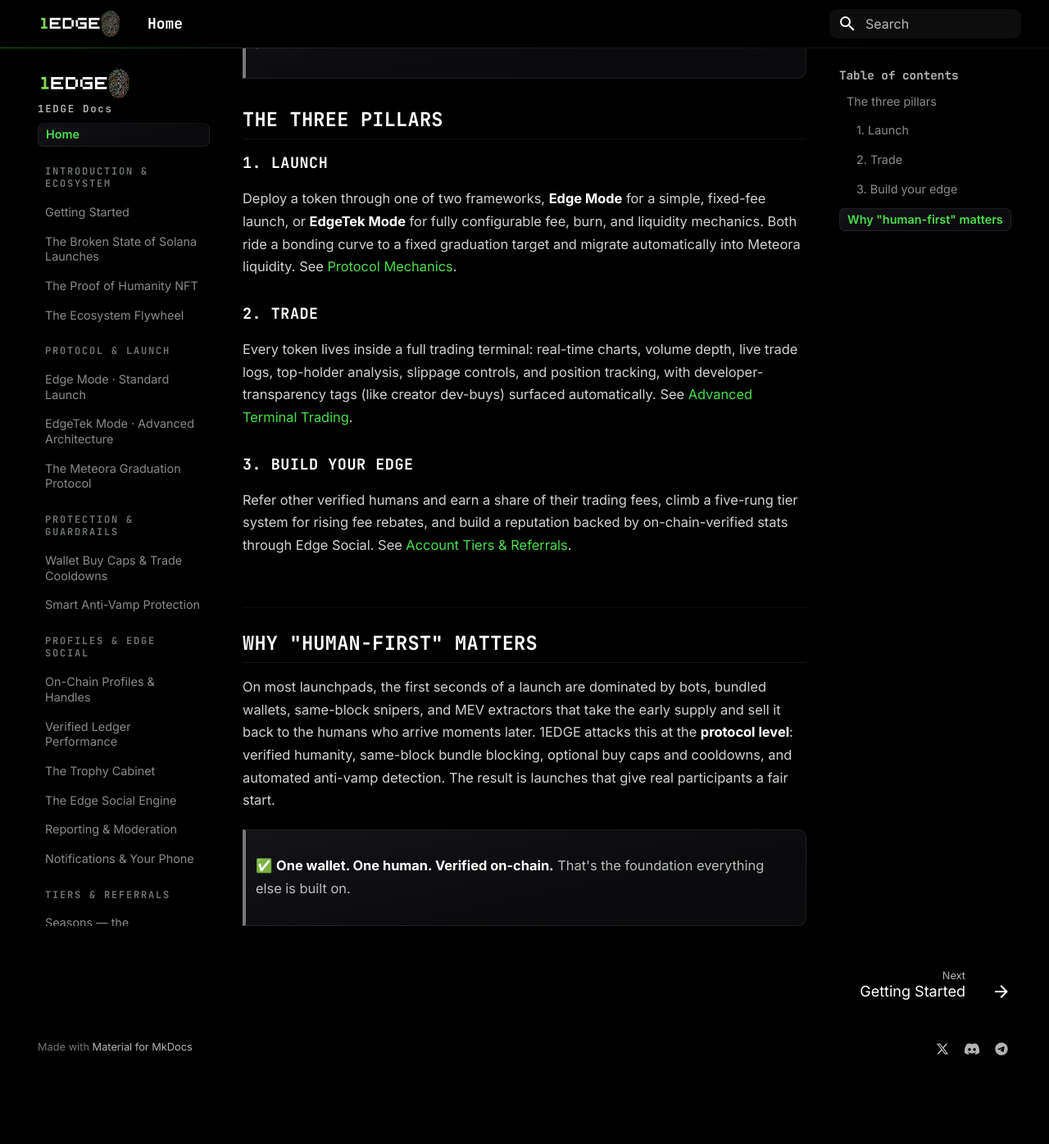
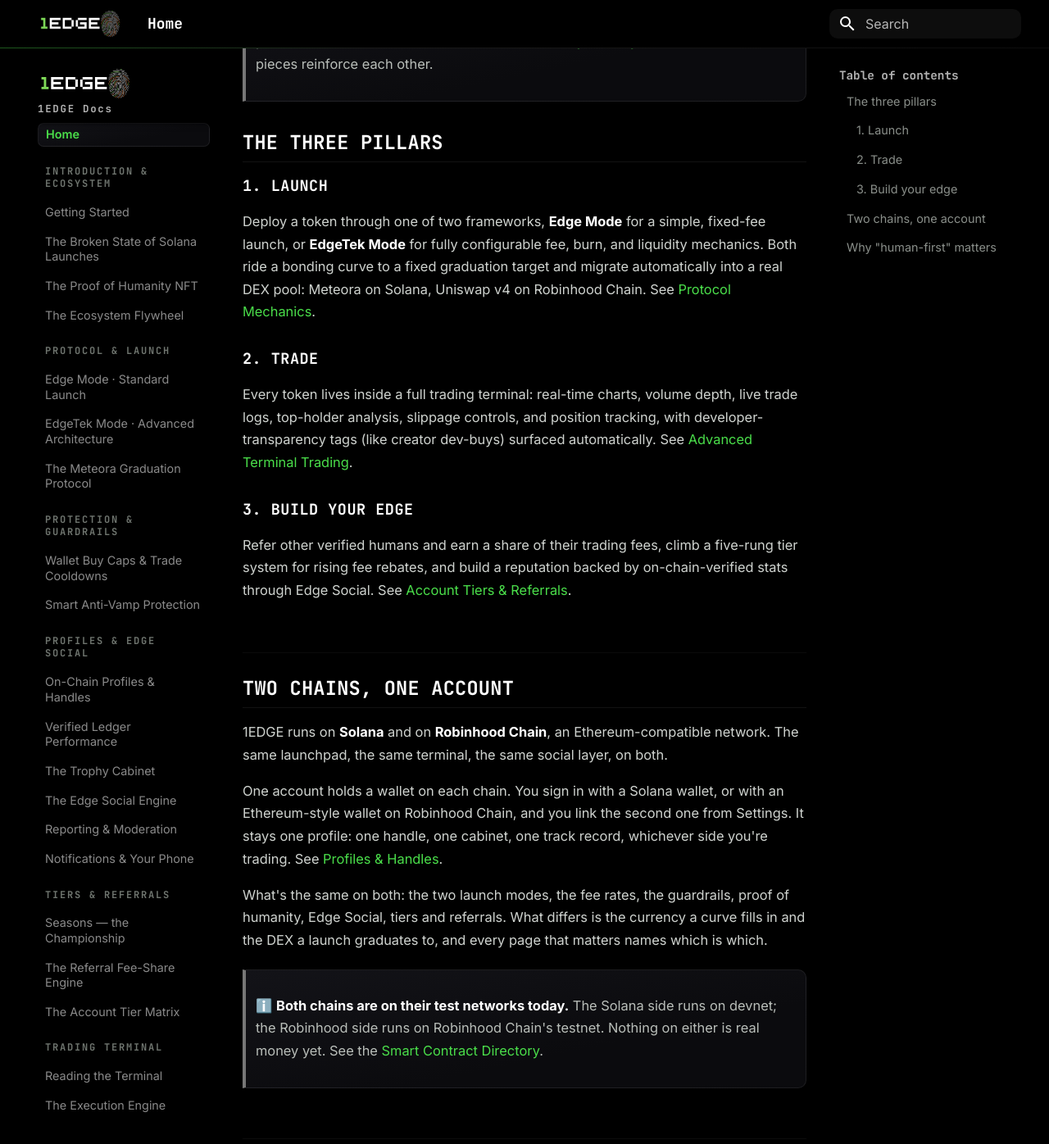
Before and after one commit to Tedz-1edge/1edge-docs, an MkDocs documentation site: the page built from docs/index.md, in a window 1280 px wide and 1400 px high, scrolled down 792 px. Shown: the top 1396 px of the window at 82% size. Built offline with MkDocs 1.6.1 and Material for MkDocs 9.7.7, drawn with Linux system fonts in a browser that asks for light colours; before the commit the page ends 2102 px from its top, so only the background shows below that; some of the changed text lies outside the part shown.

Commit message:
Docs: the site says there are two chains
docs.1edge.app described a Solana-only product. The app has run on Robinhood
Chain as well since 09-12, the Terms and Privacy Policy have named it since
then, and no page here mentioned it once.

The five pages that asserted one chain, fixed first:

- Home: 1EDGE is on Solana and on Robinhood Chain, and a new "Two chains, one
  account" section says what is the same on both (modes, fee rates, guardrails,
  proof of humanity, Edge Social, tiers, referrals) and what is not (the
  currency a curve fills in, the DEX it graduates to). Both chains are on their
  test networks and the page says so.
- Profiles: a new section for the account model — one account, a wallet on each
  chain, linked from Settings with the attached wallet signing, one address per
  chain, a pass required before linking, seven days to replace one. It carries
  the visibility consequence the Privacy Policy states: one profile means one
  public record under every address you link.
- Verified performance: read from the chain, either chain, in that chain's own
  currency, by that chain's own indexer.
- Contract directory: the three Robinhood Chain testnet addresses beside the two
  Solana devnet programs, chain id, explorer, and why there is a registry
  contract there and not on Solana. Also the warning that a launchpad's fees
  freeze on its first launch, so a re-price is a new address.
- Legal: the policies cover both chains; each document carries its own version
  and date in the app, which is the one to read.

Every claim checked against lib.rs, Launchpad.sol, api/evm.js, legal.js and the
live chain config, not against another document.

Co-Authored-By: Claude Opus 5 (1M context) <noreply@anthropic.com>
Claude-Session: https://claude.ai/code/session_01V4sSUyxidenqXkqwbT2D3y

```diff
--- a/docs/index.md
+++ b/docs/index.md
@@ -1,13 +1,13 @@
 ---
-description: The human-first launchpad, trading terminal, and social layer on Solana.
+description: The human-first launchpad, trading terminal, and social layer, on Solana and Robinhood Chain.
 ---
 
 <div class="doc-hero">
   <h1 class="doc-hero-title">What is</h1>
-  <img src="assets/banner.png" alt="1EDGE, the human-first launchpad on Solana">
+  <img src="assets/banner.png" alt="1EDGE, the human-first launchpad on Solana and Robinhood Chain">
 </div>
 
-1EDGE is a **human-first token launchpad on Solana**, a single platform that fuses three things most launchpads keep separate:
+1EDGE is a **human-first token launchpad on Solana and on Robinhood Chain**, an Ethereum-compatible network. It is a single platform that fuses three things most launchpads keep separate:
 
 * **Automated token deployment**, launch a token in seconds with a bonding curve, built-in anti-bot protection, and an automated path to a real DEX.
 * **A professional trading terminal**, live charts, depth, raw order logs, holder distribution, and one-click execution.
@@ -21,7 +21,7 @@ The thread that ties it together is **proof of humanity**. Every participant ver
 
 ### 1. Launch
 
-Deploy a token through one of two frameworks, **Edge Mode** for a simple, fixed-fee launch, or **EdgeTek Mode** for fully configurable fee, burn, and liquidity mechanics. Both ride a bonding curve to a fixed graduation target and migrate automatically into Meteora liquidity. See [Protocol Mechanics](protocol/edge-mode.md).
+Deploy a token through one of two frameworks, **Edge Mode** for a simple, fixed-fee launch, or **EdgeTek Mode** for fully configurable fee, burn, and liquidity mechanics. Both ride a bonding curve to a fixed graduation target and migrate automatically into a real DEX pool: Meteora on Solana, Uniswap v4 on Robinhood Chain. See [Protocol Mechanics](protocol/edge-mode.md).
 
 ### 2. Trade
 
@@ -31,6 +31,16 @@ Every token lives inside a full trading terminal: real-time charts, volume depth
 
 Refer other verified humans and earn a share of their trading fees, climb a five-rung tier system for rising fee rebates, and build a reputation backed by on-chain-verified stats through Edge Social. See [Account Tiers & Referrals](rewards/tier-matrix.md).
 
+## Two chains, one account
+
+1EDGE runs on **Solana** and on **Robinhood Chain**, an Ethereum-compatible network. The same launchpad, the same terminal, the same social layer, on both.
+
+One account holds a wallet on each chain. You sign in with a Solana wallet, or with an Ethereum-style wallet on Robinhood Chain, and you link the second one from Settings. It stays one profile: one handle, one cabinet, one track record, whichever side you're trading. See [Profiles & Handles](social/profiles-and-identity.md).
+
+What's the same on both: the two launch modes, the fee rates, the guardrails, proof of humanity, Edge Social, tiers and referrals. What differs is the currency a curve fills in and the DEX a launch graduates to, and every page that matters names which is which.
+
+> ℹ️ **Both chains are on their test networks today.** The Solana side runs on devnet; the Robinhood side runs on Robinhood Chain's testnet. Nothing on either is real money yet. See the [Smart Contract Directory](support/contracts.md).
+
 ## Why "human-first" matters
 
 On most launchpads, the first seconds of a launch are dominated by bots, bundled wallets, same-block snipers, and MEV extractors that take the early supply and sell it back to the humans who arrive moments later. 1EDGE attacks this at the **protocol level**: verified humanity, same-block bundle blocking, optional buy caps and cooldowns, and automated anti-vamp detection. The result is launches that give real participants a fair start.
--- a/docs/social/profiles-and-identity.md
+++ b/docs/social/profiles-and-identity.md
@@ -1,5 +1,5 @@
 ---
-description: Platform profiles tied to a verified human, with on-chain-verified performance.
+description: Platform profiles tied to a verified human, one account across both chains, with on-chain-verified performance.
 ---
 
 # Profiles & <span class="g">Handles</span>
@@ -7,13 +7,26 @@ description: Platform profiles tied to a verified human, with on-chain-verified
 Every verified human on 1EDGE gets a profile, a handle, avatar, bio, and a public track record. It's worth being precise about what lives where, because it's a mix:
 
 * **Your profile and handle are platform data**, your username, avatar, banner, and bio are stored by 1EDGE, not written to the chain. They're how you present yourself across [Edge Social](edge-social-engine.md).
-* **Your performance is on-chain**, your trading volume, PnL, win rate, and transaction history are read **directly from the Solana blockchain**, so the numbers attached to your profile can't be faked. See [Verified Ledger Performance](verified-metrics.md).
+* **Your performance is on-chain**, your trading volume, PnL, win rate, and transaction history are read **directly from the chain**, Solana or Robinhood Chain, so the numbers attached to your profile can't be faked. See [Verified Ledger Performance](verified-metrics.md).
 
 > ℹ️ Think of it as a **platform identity with an on-chain reputation**: the name is yours to set, but the stats are the chain's to prove.
 
+## One account, a wallet on each chain
+
+1EDGE runs on two chains, and an account can hold a wallet on each: a Solana wallet, and an Ethereum-style wallet on Robinhood Chain. It is **one account, one profile**, not two.
+
+* **You link the second wallet from Settings.** The wallet being attached signs the link itself, so both sides prove control. One address per chain, per account.
+* **Your account must already hold a [Proof of Humanity](../index.md) pass before it can link anything.** Linking is permanent for the address attached: from then on that address can never be its own account and can never move to another one.
+* **Replacing a linked wallet means unlinking it deliberately, then waiting seven days.** It is not a switch to flip on a whim.
+* **The pass is per chain, one per human.** If you already hold one on Solana, activating your Robinhood side carries your tier across and costs no 1EDGE fee. See [The Proof of Humanity NFT](../introduction/proof-of-humanity.md).
+
+> ⚠️ **One profile means one public record.** The same posts, trophies and season record are shown under each address you link, and anyone can see the addresses belong to the same person. Link a second wallet only if you are content for the two to be publicly connected.
+
+> ⚠️ **Every wallet on your account controls the account.** Whoever holds any linked wallet can act as you. Secure both.
+
 ## Setting up your profile
 
-* **Connect & verify**, connect your wallet and bind your [Proof of Humanity](../index.md) status. That's what makes you a real, single-wallet human on the platform.
+* **Connect & verify**, connect your wallet and bind your [Proof of Humanity](../index.md) status. That's what makes you a real, single-wallet human on the platform, on the chain you signed in with.
 * **Custom visuals**, upload an avatar and banner.
 * **Bio & handle**, describe yourself or your project and claim a unique handle that others can `@`-mention across [Edge Social](edge-social-engine.md).
 
```
Also changed, not shown: docs/social/verified-metrics.md (+5 -4 lines), docs/support/contracts.md (+20 -6 lines), docs/support/legal.md (+2 -0 lines).
